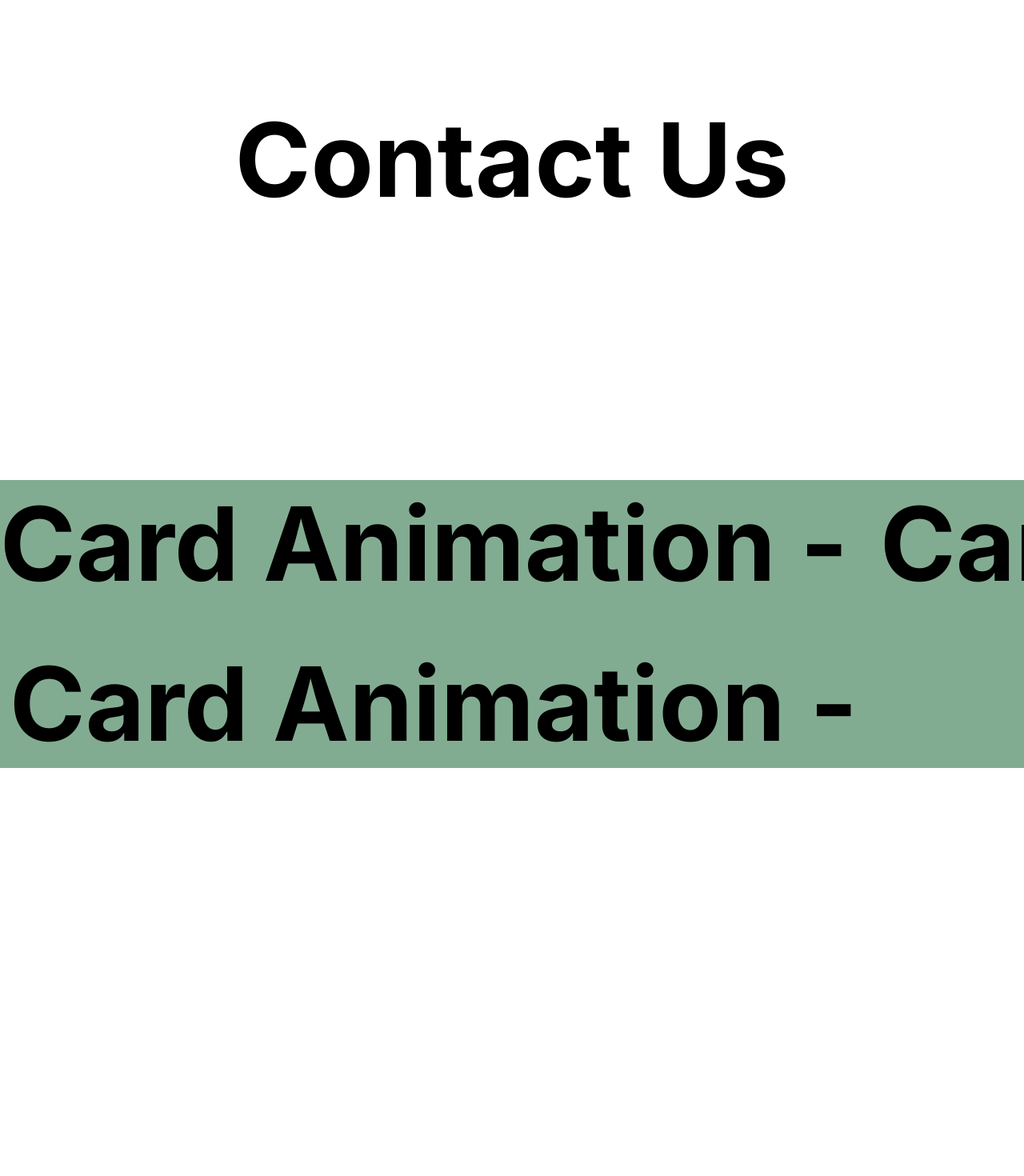
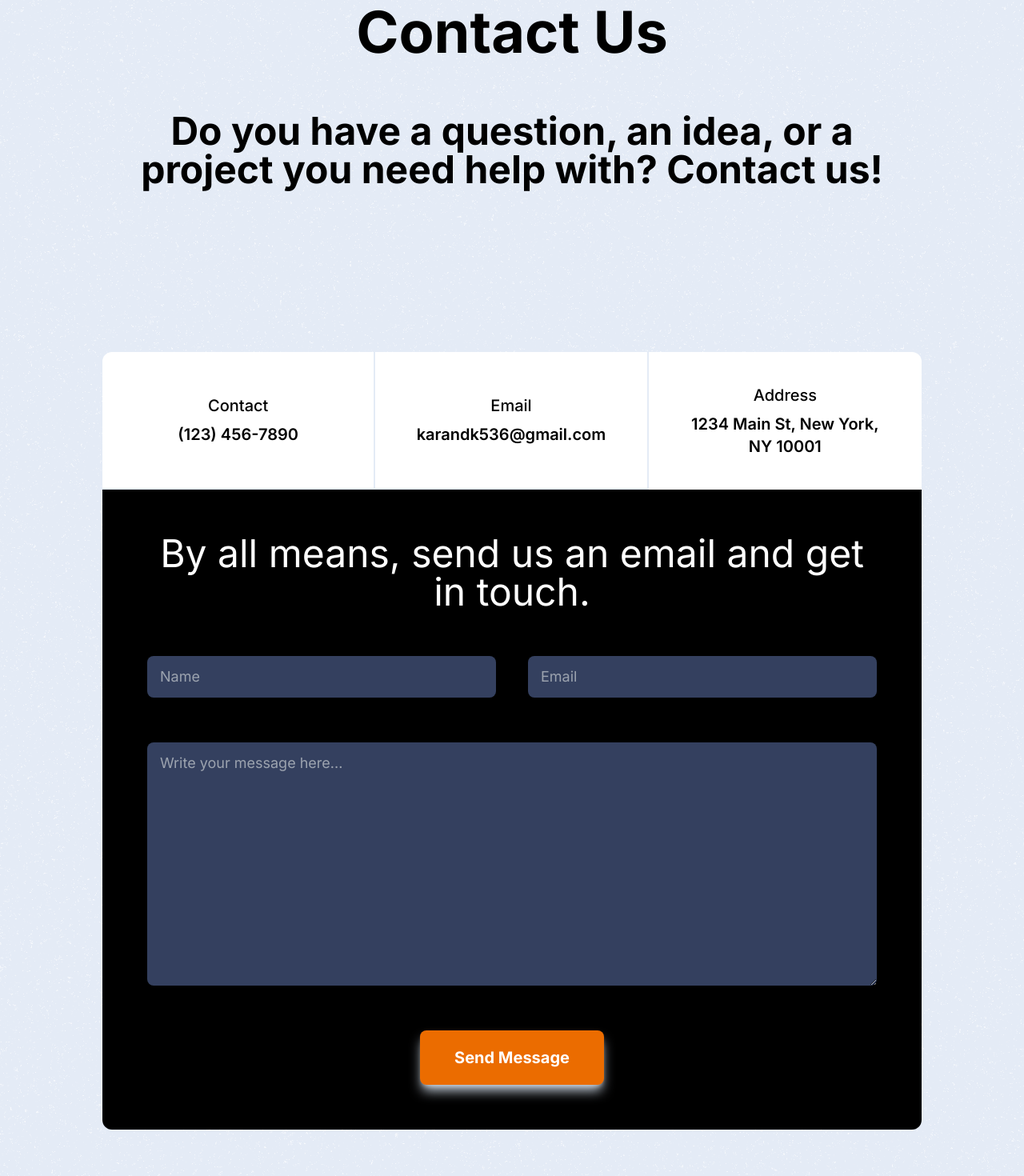
Before and after one commit to karanchaudhary-09/framermotion, a Next.js app: page /contact in a window 1280 px wide. Shown: the part 200-1670 px from the top of the page at 80% size. Built offline with nearby package versions, Linux system fonts and the light colour scheme.

Commit message:
feat: added sitemap and robot.txt

```diff
--- a/app/contact/page.tsx
+++ b/app/contact/page.tsx
@@ -1,20 +1,20 @@
-import {
-  InfiniteLoopingAnimation,
-  InfiniteLoopingCardAnimation,
-} from "@/components/animation/InfiniteLoopAnimtion";
+import { ResuableHeaderSection } from "@/components/common/ResuableHeaderSection";
+import ContactForm from "@/components/contact/ContactForm";
 import React from "react";
 
-export default function SmoothScroll() {
+export default function ContactPage() {
   return (
-    <div className="  text-4xl flex flex-col justify-center items-center text-white">
-      <div className="about-page h-screen flex items-center justify-center  ">
-        <h1 className="text-black font-bold text-9xl">Contact Us</h1>
-      </div>
-
-      <div className="w-full overflow-hidden bg-black">
+    <div className="contact-page flex flex-col justify-center items-center bg-noise bg-no-repeat bg-cover bg-primaryShade ">
+      <ResuableHeaderSection
+        title="Contact Us"
+        description=" Do you have a question, an idea, or a project you need help with?
+        Contact us!"
+      />
+      <ContactForm />
+      <div className="h-40"></div>
+      {/* <div className="w-full overflow-hidden bg-black">
         <InfiniteLoopingCardAnimation />
-      </div>
-      <div className="h-screen w-full "></div>
+      </div> */}{" "}
     </div>
   );
 }
--- /dev/null
+++ b/app/robots.ts
@@ -0,0 +1,12 @@
+import { MetadataRoute } from "next";
+
+export default function robots(): MetadataRoute.Robots {
+  return {
+    rules: {
+      userAgent: "*",
+      allow: "/",
+      disallow: "/private/",
+    },
+    sitemap: "https://chaudharykaran.com.np/sitemap.xml",
+  };
+}
--- a/app/service/page.tsx
+++ b/app/service/page.tsx
@@ -1,9 +1,13 @@
+import { ResuableHeaderSection } from "@/components/common/ResuableHeaderSection";
 import React from "react";
 
 export default function ServicePage() {
   return (
-    <div className="about-page h-screen flex items-center justify-center  ">
-      <h1 className="text-black font-bold text-9xl">Service Page</h1>
+    <div className="service-page  flex flex-col justify-center items-center bg-noise bg-no-repeat bg-cover bg-primaryShade  ">
+      <ResuableHeaderSection
+        title="Service"
+        description="We provide the best service to our customers."
+      />
     </div>
   );
 }
--- /dev/null
+++ b/app/sitemap.ts
@@ -0,0 +1,24 @@
+import { MetadataRoute } from "next";
+
+export default function sitemap(): MetadataRoute.Sitemap {
+  return [
+    {
+      url: "https://chaudharykaran.com.np/",
+      lastModified: new Date(),
+      changeFrequency: "yearly",
+      priority: 1,
+    },
+    {
+      url: "https://chaudharykaran.com.np/#about",
+      lastModified: new Date(),
+      changeFrequency: "monthly",
+      priority: 0.8,
+    },
+    {
+      url: "https://chaudharykaran.com.np/#contact",
+      lastModified: new Date(),
+      changeFrequency: "weekly",
+      priority: 0.5,
+    },
+  ];
+}
--- a/components/ScrollProvider/ScrollProvider.tsx
+++ b/components/ScrollProvider/ScrollProvider.tsx
@@ -25,7 +25,6 @@ export default function ScrollProvider({
     <AnimatePresence mode="wait">
       <div className="provider-container  ">
         <BurgerHeader />
-
         <div className="relative hidden lg:block">
           <TopHeader />
         </div>
--- /dev/null
+++ b/components/common/ResuableHeaderSection.tsx
@@ -0,0 +1,20 @@
+import React from "react";
+
+export const ResuableHeaderSection = ({
+  title,
+  description,
+}: {
+  title: string;
+  description?: string;
+}) => {
+  return (
+    <div className="about-page h-[50vh] lg:h-[80vh] flex flex-col gap-16 items-center justify-center ">
+      <h1 className="contact-title text-nowrap text-black font-bold text-4xl  md:text-5xl lg:text-6xl xl:text-7xl 2xl:text-8xl 3xl:text-[120px]">
+        {title}
+      </h1>
+      <p className="description text-base mobile:text-lg sm:text-2xl lg:text-4xl xl:text-5xl font-bold  w-[80vw]  text-center">
+        {description}
+      </p>
+    </div>
+  );
+};
--- /dev/null
+++ b/components/contact/ContactForm.tsx
@@ -0,0 +1,66 @@
+import cn from "@/utils/cn";
+import React from "react";
+
+export default function ContactForm() {
+  const contactInfo = [
+    {
+      name: "Contact",
+      value: "(123) 456-7890",
+    },
+    {
+      name: "Email",
+      value: "karandk536@gmail.com",
+    },
+    {
+      name: "Address",
+      value: "1234 Main St, New York, NY 10001",
+    },
+  ];
+  return (
+    <div className="contact-form-wrapper w-[80vw] flex flex-col justify-center items-center rounded-xl overflow-hidden ">
+      <div className="w-full bg-white grid grid-cols-1 lg:grid-cols-3">
+        {contactInfo.map((info, index) => (
+          <div
+            key={index}
+            className={cn(
+              "contact-info flex flex-col justify-center gap-2 items-center p-10 ",
+              index + 1 !== contactInfo?.length &&
+                "border-b-2 lg:border-r-2 border-primaryShade"
+            )}
+          >
+            <h3 className="text-xl font-medium">{info.name}</h3>
+            <p className="text-xl font-semibold text-center">{info.value}</p>
+          </div>
+        ))}
+      </div>
+      <form className="contact-form w-full bg-black flex flex-col justify-center items-center gap-14  px-4 py-10 lg:p-14">
+        <h3 className="text-white text-base mobile:text-lg sm:text-2xl lg:text-4xl xl:text-5xl  text-center">
+          By all means, send us an email and get in touch.
+        </h3>
+        <div className="w-full flex flex-col lg:flex-row gap-10 ">
+          <input
+            placeholder="Name"
+            type="text"
+            className="w-full bg-primaryBlue text-white px-4 py-3 text-lg rounded-lg focus:outline-none focus:ring-2 focus:ring-primaryShade focus:ring-opacity-50 focus:bg-primaryShade focus:text-primaryBlue"
+          />
+          <input
+            placeholder="Email"
+            type="email"
+            className="w-full bg-primaryBlue text-white px-4 py-3 text-lg rounded-lg focus:outline-none focus:ring-2 focus:ring-primaryShade focus:ring-opacity-50 focus:bg-primaryShade focus:text-primaryBlue"
+          />
+        </div>
+        <textarea
+          placeholder="Write your message here..."
+          name="message"
+          id="message"
+          cols={30}
+          rows={10}
+          className="w-full bg-primaryBlue text-white px-4 py-3 text-lg rounded-lg focus:outline-none focus:ring-2 focus:ring-primaryShade focus:ring-opacity-50 focus:bg-primaryShade focus:text-primaryBlue"
+        ></textarea>
+        <button className=" w-full lg:w-[18vw] p-5 rounded-lg bg-primaryOrange text-white font-bold text-nowrap text-sm lg:text-xl shadow-lg shadow-slate-300 hover:shadow-none">
+          Send Message
+        </button>
+      </form>
+    </div>
+  );
+}
--- a/components/navbar/BurgerHeader.tsx
+++ b/components/navbar/BurgerHeader.tsx
@@ -2,12 +2,19 @@
 import React, { useState } from "react";
 import BurgerMenu from "./BurgerMenu";
 import NavHeader from "./NavHeader";
+import Link from "next/link";
 
 export const BurgerHeader = () => {
   const [isActive, setIsActive] = useState(false);
 
   return (
-    <div className="block lg:hidden">
+    <div className="block lg:hidden relative">
+      <Link
+        href={"/"}
+        className="logo font-bold z-[99] text-2xl fixed top-5 left-5 text-primaryBlue"
+      >
+        Karan.
+      </Link>
       <BurgerMenu isActive={isActive} setIsActive={setIsActive} />
       <NavHeader isActive={isActive} setIsActive={setIsActive} />
     </div>
--- a/components/navbar/TopHeader.tsx
+++ b/components/navbar/TopHeader.tsx
@@ -53,7 +53,7 @@ export default function TopHeader() {
         )}
       >
         <Link href={"/"} className="logo font-bold text-primaryBlue">
-          Karan
+          Karan.
         </Link>
         <nav className="nav-header flex gap-5 justify-start items-center ">
           {navData?.map((item, index) => (
```
